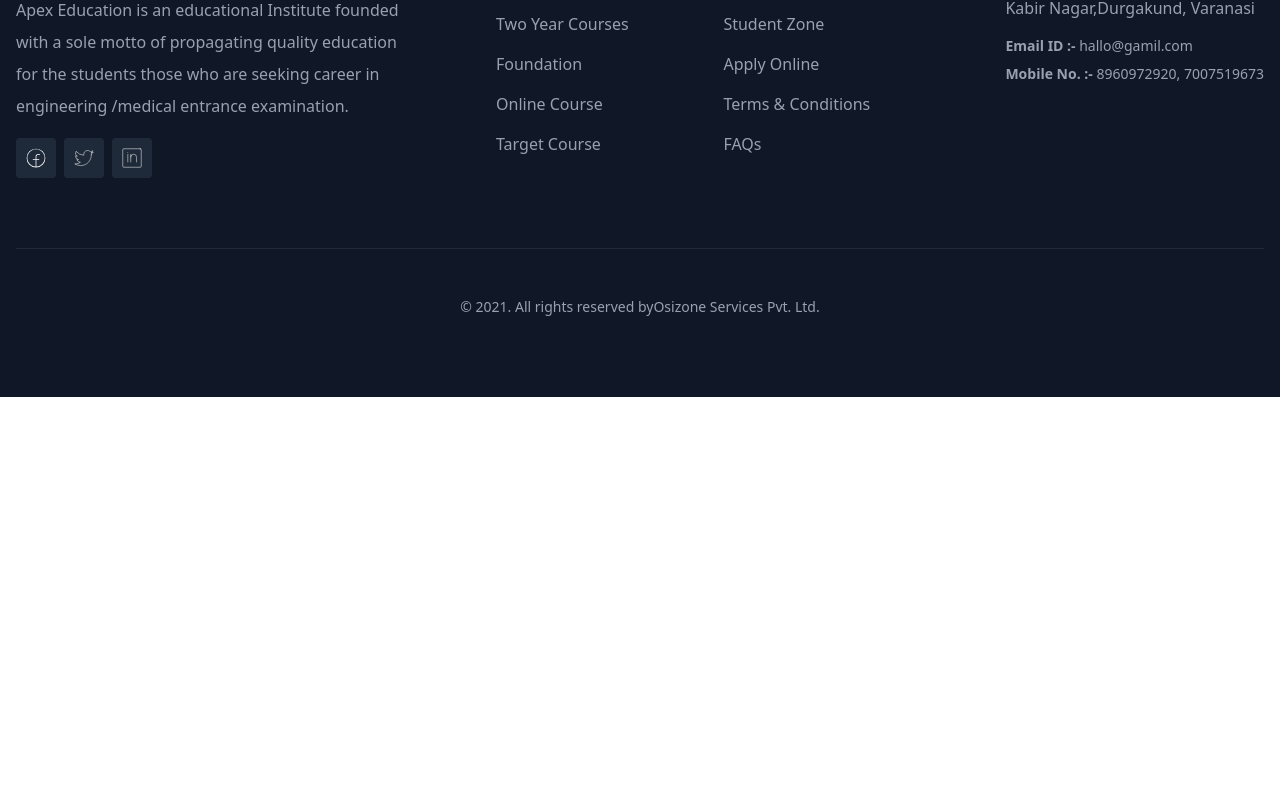
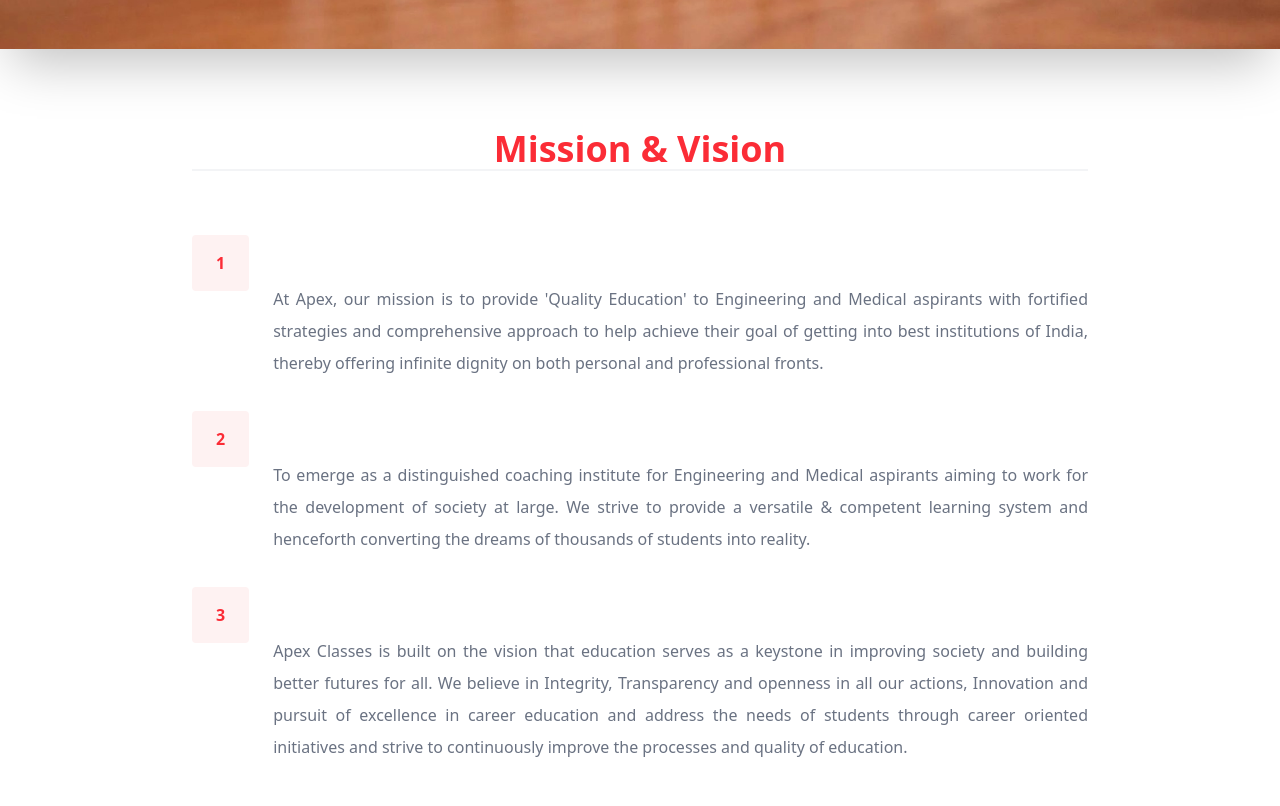
Before and after one commit to heysbr/apex-classes, a Next.js app: page /about/mission-vision in a window 1280 px wide. Shown: the part 394-1200 px from the top of the page. Before the commit the page ends 800 px from the top, so only its background shows below. Built offline with nearby package versions, Linux system fonts and the light colour scheme.

Commit message:
added space in About Tab

```diff
--- /dev/null
+++ b/app/about/layout.jsx
@@ -0,0 +1,11 @@
+import Image from "next/image";
+import bg from "../components/Assests/images/pexels-photo-301920.jpg"
+
+export default function DashboardLayout({ children }) {
+  return <section>
+    <div className="h-1/5">
+    <Image src={bg}  className="shadow-2xl" alt="" />
+    </div>
+        {children}
+    </section>
+}
--- a/app/about/mission-vision/page.jsx
+++ b/app/about/mission-vision/page.jsx
@@ -1,9 +1,64 @@
-import React from 'react'
+import React from "react";
 
 export default function page() {
   return (
     <>
-    <div className='text-[10vh] bg-green-900 text-white text-center'>Hello from mission and vision</div>
+      <section class="py-20">
+        <div class="container mx-auto px-4">
+          <div class="max-w-4xl mx-auto">
+            <h2 class="mb-16 text-3xl lg:text-4xl font-bold font-heading text-center text-red-500 border-b-2 border-gray-100">
+              Mission &amp; Vision
+            </h2>{" "}
+            <div class="mb-8 flex justify-center items-start">
+              <div class="mb-4 mr-6 py-4 px-6 rounded text-red-500 bg-red-50 font-bold">
+                1
+              </div>{" "}
+              <div>
+                <h3 class="mb-4 text-xl lg:text-2xl font-bold">Mission</h3>{" "}
+                <p class="text-gray-500 leading-loose text-justify">
+                  At Apex, our mission is to provide 'Quality Education' to
+                  Engineering and Medical aspirants with fortified strategies
+                  and comprehensive approach to help achieve their goal of
+                  getting into best institutions of India, thereby offering
+                  infinite dignity on both personal and professional fronts.{" "}
+                </p>
+              </div>
+            </div>{" "}
+            <div class="mb-8 flex justify-center items-start">
+              <div class="mb-4 mr-6 py-4 px-6 rounded text-red-500 bg-red-50 font-bold">
+                2
+              </div>{" "}
+              <div>
+                <h3 class="mb-4 text-xl lg:text-2xl font-bold">Vision</h3>{" "}
+                <p class="text-gray-500 leading-loose text-justify">
+                  To emerge as a distinguished coaching institute for
+                  Engineering and Medical aspirants aiming to work for the
+                  development of society at large. We strive to provide a
+                  versatile &amp; competent learning system and henceforth
+                  converting the dreams of thousands of students into reality.{" "}
+                </p>
+              </div>
+            </div>{" "}
+            <div class="mb-8 flex justify-center items-start">
+              <div class="mb-4 mr-6 py-4 px-6 rounded text-red-500 bg-red-50 font-bold">
+                3
+              </div>{" "}
+              <div>
+                <h3 class="mb-4 text-xl lg:text-2xl font-bold">Value</h3>{" "}
+                <p class="text-gray-500 leading-loose text-justify">
+                  Apex Classes is built on the vision that education serves as a
+                  keystone in improving society and building better futures for
+                  all. We believe in Integrity, Transparency and openness in all
+                  our actions, Innovation and pursuit of excellence in career
+                  education and address the needs of students through career
+                  oriented initiatives and strive to continuously improve the
+                  processes and quality of education.{" "}
+                </p>
+              </div>
+            </div>
+          </div>
+        </div>
+      </section>
     </>
-    )
+  );
 }
--- a/app/components/About/About.jsx
+++ b/app/components/About/About.jsx
@@ -53,7 +53,7 @@
   return (
 
         <Container >
-          <div className="container max-h-max w-full text-black flex flex-wrap mx-auto ">
+          <div className="container w-full text-black flex flex-wrap mx-auto ">
             <div className="w-full lg:w-1/2 mb-10  mt-10 md:my-auto">
               <div className="max-w-md mx-6">
                 <p className="my-2 text-4xl lg:text-5xl font-bold font-heading">
--- a/app/components/About/AboutCards.jsx
+++ b/app/components/About/AboutCards.jsx
@@ -12,7 +12,7 @@
             index % 2 === 0 ? "md:w-1/2" : "lg:mt-6 md:w-1/2"
           } px-4`}
         >
-          <div className= {`mb-8 flex flex-col py-6 px-6 shadow-lg hover:shadow-2xl rounded-lg bg-white transform transition duration-500 hover:scale-105`}>
+          <div className= {`mb-8 flex flex-col py-6 px-6 shadow-lg hover:shadow-2xl rounded-lg  transform transition duration-500 hover:scale-105`}>
            {feature.imgSrc && <span className="mb-4 inline-block p-3 rounded-lg flex-3">
               <img
                 src={feature.imgSrc}
```
Also changed, not shown: app/components/Assests/images/pexels-photo-301920.jpg (added).
